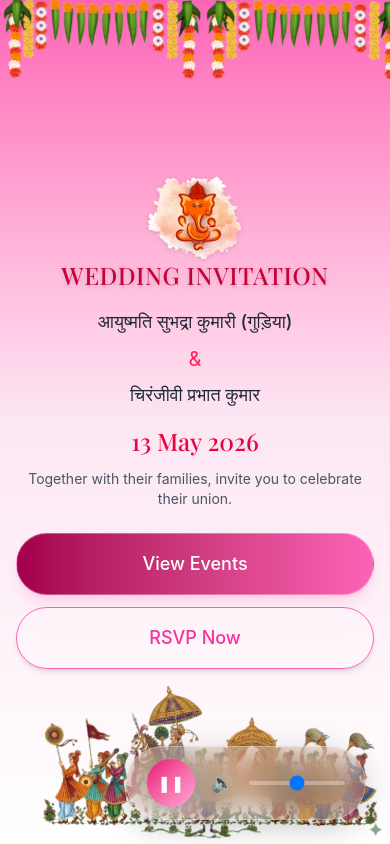
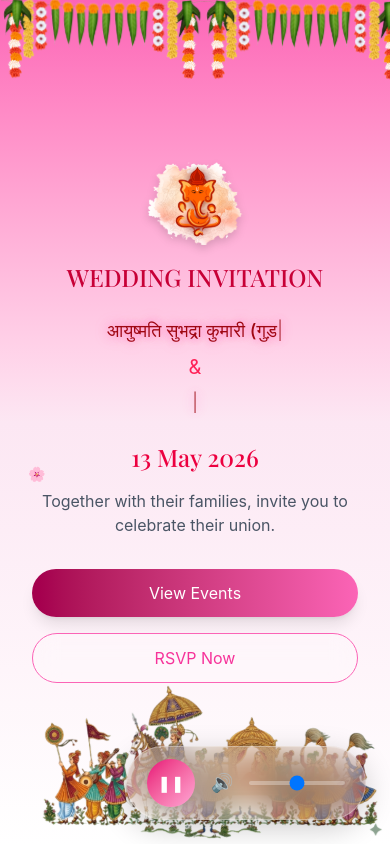
Before and after one commit to imSHUBHANKAR/subhadra-prabhat, a React (Vite) app: page / in a window 390 px wide. Shown: the top 844 px of the page. Built offline with nearby package versions, Linux system fonts and the light colour scheme.

Commit message:
25th Commit

```diff
--- a/src/components/eventOne.jsx
+++ b/src/components/eventOne.jsx
@@ -224,7 +224,8 @@
 //--------------------------------------------------------------------------
 //--------------------------------------------------------------------------
 
-import React from "react";
+
+import React, { useEffect, useState, useMemo } from "react";
 import img1 from "../assets/shubh_img1.jpg";
 import img11 from "../assets/img11.svg";
 import sideimg1 from "../assets/sideimg1.svg";
@@ -235,9 +236,98 @@ import Barati from "../assets/barati.svg"
 
 
 export default function WeddingLanding() {
+  // 💛 Typing Text
+  const brideFull = "आयुष्मति सुभद्रा कुमारी (गुड़िया)";
+  const groomFull = "चिरंजीवी प्रभात कुमार";
+
+  const [brideText, setBrideText] = useState("");
+  const [groomText, setGroomText] = useState("");
+  const [phase, setPhase] = useState("typingBride"); // control flow
+
+  // 🌸 Floating petals
+  // 🌸 Stable random petals (NO WARNINGS)
+  // const petals = useMemo(() => {
+  //   return Array.from({ length: 10 }).map(() => ({
+  //     left: `${Math.random() * 100}%`,
+  //     duration: `${5 + Math.random() * 5}s`,
+  //     size: `${12 + Math.random() * 18}px`,
+  //   }));
+  // }, []);
+  const petals = [
+  { left: "5%", duration: "6s", size: "14px", delay: "0s", flower: "🌸" },
+  { left: "12%", duration: "8s", size: "18px", delay: "1s", flower: "🌺" },
+  { left: "20%", duration: "7s", size: "16px", delay: "2s", flower: "🌼" },
+  { left: "28%", duration: "9s", size: "20px", delay: "0.5s", flower: "🌷" },
+  { left: "36%", duration: "6s", size: "15px", delay: "1.5s", flower: "💮" },
+  { left: "44%", duration: "8s", size: "22px", delay: "0s", flower: "🌸" },
+  { left: "52%", duration: "7s", size: "17px", delay: "2s", flower: "🌺" },
+  { left: "60%", duration: "9s", size: "19px", delay: "1s", flower: "🌼" },
+  { left: "68%", duration: "6s", size: "14px", delay: "3s", flower: "🌷" },
+  { left: "76%", duration: "8s", size: "18px", delay: "0.5s", flower: "💮" },
+  { left: "84%", duration: "7s", size: "16px", delay: "2.5s", flower: "🌸" },
+  { left: "92%", duration: "9s", size: "20px", delay: "1.2s", flower: "🌺" },
+];
+
+  // ✨ Typing animation loop
+  useEffect(() => {
+    let timeout;
+
+    if (phase === "typingBride") {
+      if (brideText.length < brideFull.length) {
+        timeout = setTimeout(() => {
+          setBrideText(brideFull.slice(0, brideText.length + 1));
+        }, 70);
+      } else {
+        timeout = setTimeout(() => setPhase("typingGroom"), 800);
+      }
+    }
+
+    else if (phase === "typingGroom") {
+      if (groomText.length < groomFull.length) {
+        timeout = setTimeout(() => {
+          setGroomText(groomFull.slice(0, groomText.length + 1));
+        }, 70);
+      } else {
+        timeout = setTimeout(() => setPhase("deleting"), 1200);
+      }
+    }
+
+    else if (phase === "deleting") {
+      if (groomText.length > 0) {
+        timeout = setTimeout(() => {
+          setGroomText(groomFull.slice(0, groomText.length - 1));
+        }, 40);
+      } else if (brideText.length > 0) {
+        timeout = setTimeout(() => {
+          setBrideText(brideFull.slice(0, brideText.length - 1));
+        }, 40);
+      } else {
+        timeout = setTimeout(() => setPhase("typingBride"), 600);
+      }
+    }
+
+    return () => clearTimeout(timeout);
+  }, [brideText, groomText, phase]);
+
+
+
   return (
     <>
     <div className="min-h-screen bg-gradient-to-b from-pink-400 via-pink-100 to-white flex items-center justify-center relative overflow-hidden px-4">
+      {petals.map((petal, i) => (
+  <div
+    key={i}
+    className="absolute opacity-100 animate-petal"
+    style={{
+      left: petal.left,
+      animationDuration: petal.duration,
+      animationDelay: petal.delay,
+      fontSize: petal.size,
+    }}
+  >
+    {petal.flower}
+  </div>
+))}
         {/* <div className="flex flex-row ">
 
 
@@ -442,81 +532,131 @@ export default function WeddingLanding() {
       />
 
       {/* ✅ MAIN CONTENT */}
-      <div className="relative z-10 text-center max-w-2xl fade-up">
+      <div>
 
-        {/* Ganesha */}
-        <div className="flex justify-center text-2xl text-center sm:text-4xl md:text-6xl text-rose-700 font-serif tracking-wide drop-shadow-sm">
+      <div className="min-h-screen flex items-center justify-center px-4 overflow-hidden relative">
+
+      {/* 🌸 Floating Petals */}
+      {/* {petals.map((petal, i) => (
+        <div
+          key={i}
+          className="absolute text-pink-400 opacity-60 animate-petal"
+          style={{
+            left: petal.left,
+            animationDuration: petal.duration,
+            fontSize: petal.size,
+          }}
+        >
+          🌸
+        </div>
+      ))} */}
+
+
+      <div className="text-center max-w-2xl relative z-10">
+
+        {/* 🪔 Ganesha */}
+        <div className="flex justify-center">
           <img
             src={Ganesha}
-        className="relative align-middle w-24 sm:w-48 md:w-80 opacity-100"
-        alt=""
+            className="w-24 sm:w-48 md:w-80 drop-shadow-lg"
+            alt="Ganesha"
           />
         </div>
 
         {/* Heading */}
-        <h1 className="text-2xl sm:text-4xl md:text-6xl text-rose-700 font-serif tracking-wide drop-shadow-sm">
+        <h1 className="text-2xl sm:text-4xl md:text-6xl text-rose-700 font-serif mt-4">
           WEDDING INVITATION
         </h1>
 
-        {/* Names */}
-        <p className="mt-4 sm:mt-6 text-lg sm:text-xl md:text-3xl text-gray-800 font-medium leading-relaxed">
-          आयुष्मति सुभद्रा कुमारी (गुड़िया)
+        {/* 💖 Bride */}
+        <p className="mt-6 text-lg sm:text-xl md:text-3xl font-medium text-red-800 glow-text">
+          {brideText}
+          <span className="animate-pulse">|</span>
         </p>
 
+        {/* & */}
         <p className="text-xl sm:text-2xl text-rose-500 my-2">&</p>
 
-        <p className="text-lg sm:text-xl md:text-3xl text-gray-800 font-medium">
-          चिरंजीवी प्रभात कुमार
+        {/* 🤵 Groom */}
+        <p className="text-lg sm:text-xl md:text-3xl font-medium text-red-800 glow-text">
+          {groomText}
+          <span className="animate-pulse">|</span>
         </p>
 
         {/* Date */}
-        <p className="mt-4 sm:mt-6 text-2xl sm:text-3xl md:text-4xl text-rose-600 font-serif">
+        <p className="mt-6 text-2xl sm:text-3xl md:text-4xl text-rose-600 font-serif">
           13 May 2026
         </p>
 
         {/* Description */}
-        <p className="mt-3 sm:mt-4 text-sm sm:text-base md:text-lg text-gray-600 px-2">
+        <p className="mt-4 text-gray-600">
           Together with their families, invite you to celebrate their union.
         </p>
 
         {/* Buttons */}
-        <div className="mt-6 sm:mt-8 flex flex-col sm:flex-row gap-3 sm:gap-4 justify-center">
+        <div className="mt-8 flex flex-col sm:flex-row gap-4 justify-center">
+
           <button
-          onClick={() => {
-    document
-      .getElementById("events")
-      .scrollIntoView({ behavior: "smooth" });
-  }}
-          className=" sm:px-8 sm:py-3 bg-red-100 hover:bg-rose-600 sm:text-base
-          px-10 py-4 rounded-full
+            onClick={() =>
+              document.getElementById("events")
+                .scrollIntoView({ behavior: "smooth" })
+            }
+            className="
+              px-8 py-3 rounded-full
               bg-gradient-to-r from-pink-800 to-pink-400
-    text-white text-lg font-medium
-    backdrop-blur-md
-    shadow-lg shadow-pink-300/40
-    border border-white/30
-    hover:scale-105 hover:shadow-xl
-    transition-all duration-300">
+              text-white shadow-lg
+              hover:scale-105 transition
+            "
+          >
             View Events
           </button>
 
           <button
-          onClick={() => {
-    document
-      .getElementById("rsvp")
-      .scrollIntoView({ behavior: "smooth" });
-  }}
-          className="sm:px-8 sm:py-3 sm:text-base
-          px-10 py-4 rounded-full
-    bg-white/20
-    text-pink-500 text-lg font-medium
-    backdrop-blur-md
+            onClick={() =>
+              document.getElementById("rsvp")
+                .scrollIntoView({ behavior: "smooth" })
+            }
+            className="
+              px-8 py-3 rounded-full
+              bg-white/20 backdrop-blur-md
               border border-pink-400
-    shadow-md
-    hover:bg-white/30 hover:scale-105
-    transition-all duration-300">
+              text-pink-500
+              hover:scale-105 transition
+            "
+          >
             RSVP Now
           </button>
+
         </div>
+      </div>
+
+      {/* ✨ Styles */}
+      <style>
+        {`
+          .glow-text {
+            text-shadow: 0 0 8px rgba(255, 105, 180, 0.6),
+                         0 0 15px rgba(255, 105, 180, 0.4);
+          }
+
+          @keyframes petalFall {
+            0% {
+              transform: translateY(-10vh) translateX(0);
+            }
+            50% {
+              transform: translateY(50vh) translateX(30px);
+            }
+            100% {
+              transform: translateY(110vh) translateX(-30px);
+            }
+          }
+
+          .animate-petal {
+            animation: petalFall linear infinite;
+          }
+        `}
+      </style>
+    </div>
+
       </div>
     </div>
     </>
```
Lines whose indentation alone changed are shown as unchanged.
